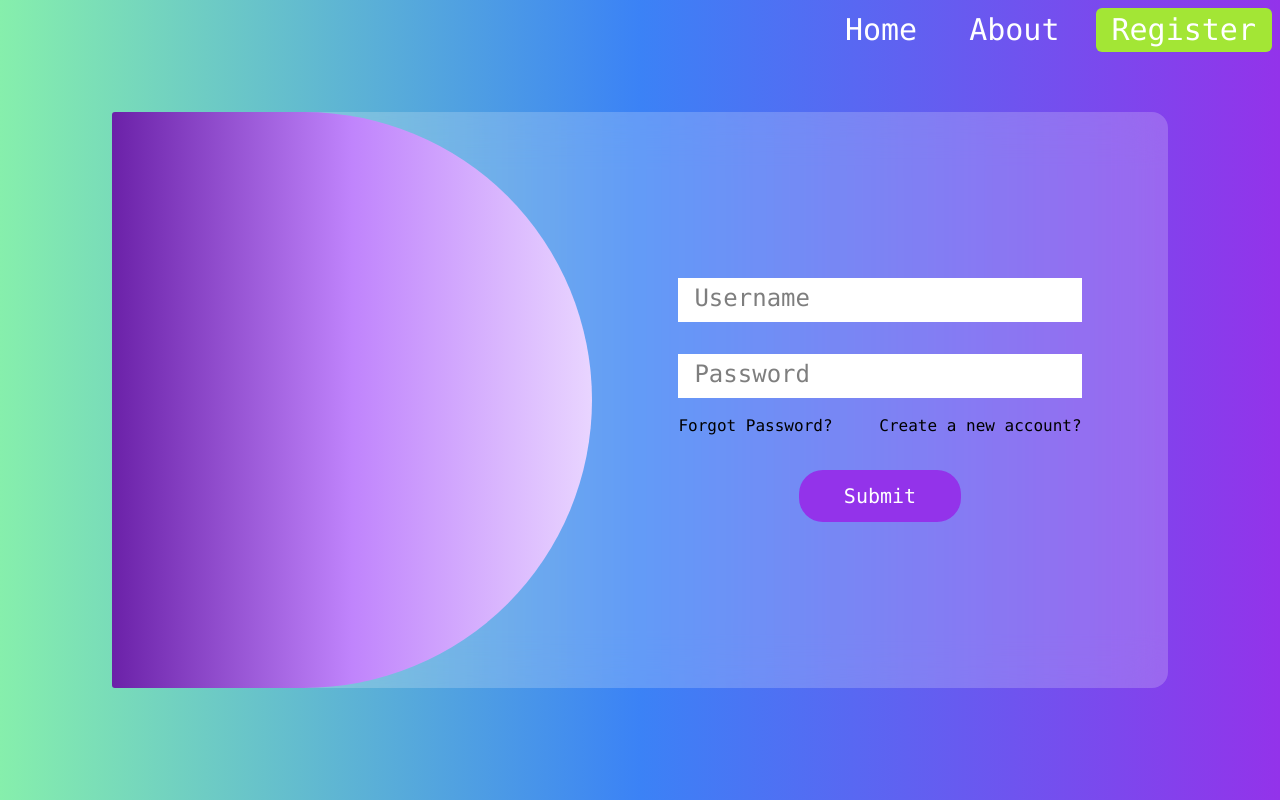
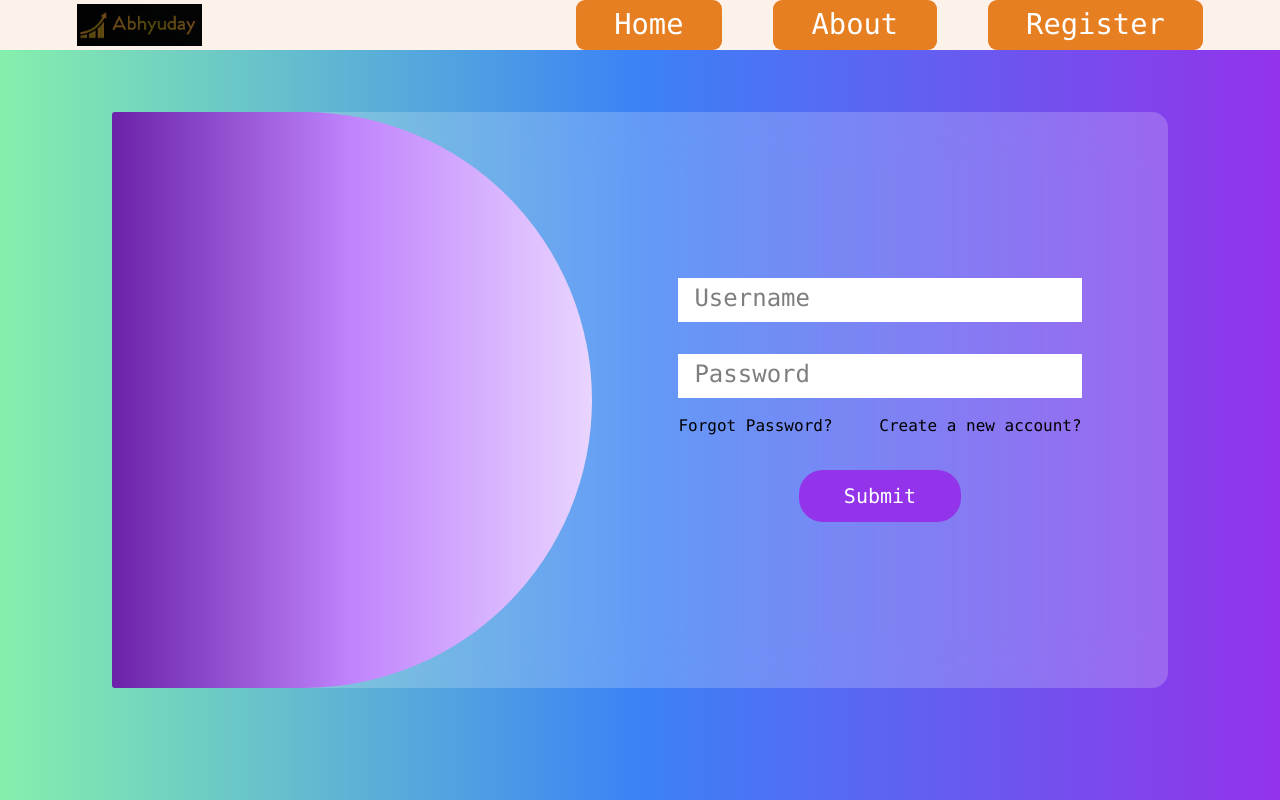
Before and after one commit to sanjeev-singh-2311/3rd-sem-project, a Django app: page /authenticate/login/ in a window 1280 px wide. Run offline with Django 5.2, Linux system fonts and the light colour scheme; some libraries are stand-ins or nearby versions.

Commit message:
[UserAuth] Added the Login functionality, [HomePage] Created the Home Page

```diff
--- a/ProjectBackend/HomePage/templates/homepage.html
+++ b/ProjectBackend/HomePage/templates/homepage.html
@@ -1,4 +1,5 @@
 {% load static %}
+{% load filters %}
 <!DOCTYPE html>
 <html lang="en">
 	<head>
@@ -37,7 +38,7 @@
 						<li><a class="main-nav-link" href="homepage.html">Home</a></li>
 						<li><a class="main-nav-link" href="#">About</a></li>
 						<li><a class="main-nav-link" href={% url 'register-page' %}>Register</a></li>
-						<li><a class="main-nav-link" href={% url 'login-page' %}>Login</a></li>
+						<li><a class="main-nav-link" href={% url 'login-page' %}>{% if user|is_auth:request %}Logout{% else %}Login{% endif %}</a></li>
 					</ul>
 				</nav>
 			</header>
--- a/ProjectBackend/UserAuth/forms.py
+++ b/ProjectBackend/UserAuth/forms.py
@@ -26,6 +26,7 @@ class RegistrationForm:  # ! NOT TO BE USED RIGHT NOW, NEEDS COMPLETION
         self.email = post.get('email')
         self.password = post.get('password1')
         self.repPassword = post.get('password2')
+        self.usertype = True
 
     def is_valid(self):
         if not (self.password == self.repPassword):
--- a/ProjectBackend/UserAuth/templates/login.html
+++ b/ProjectBackend/UserAuth/templates/login.html
@@ -1,9 +1,77 @@
+{% load static %}
 <!DOCTYPE html>
 <html lang="en">
 	<head>
 		<meta charset="UTF-8">
 		<meta name="viewport" content="width=device-width, initial-scale=1.0">
 		<title>User Login</title>
+		<style>
+			/***************************************************/
+			/*HEADER*/
+			/**************************************************/
+
+			.header {
+				display: flex;
+				position : absolute;
+				font-size : 12px;
+				top : 0;
+				right : 0;
+				left : 0;
+				justify-content: space-between;
+				align-items: center;
+				z-index : 20;
+				background-color: #fdf2e9;
+				height: max-content; /* we fix the height so as to make the navigation sticky i.e stays even when controlled */
+				padding: 0 4.8rem;
+			}
+
+		.header-register {
+			position: absolute;
+			top: 0;
+			left: 0;
+			right: 0;
+			display: flex;
+			justify-content: space-between;
+			align-items: center;
+			background-color: #fdf2e9;
+			height: 9.6rem; /* we fix the height so as to make the navigation sticky i.e stays even when controlled */
+			padding: 0 4.8rem;
+			z-index: 5;
+		}
+
+		.logo {
+			height: 2.6rem;
+		}
+
+		/***************************************************/
+		/*NAVIGATION*/
+		/***************************************************/
+
+		.main-nav-list {
+			list-style: none;
+			display: flex;
+			gap: 3.2rem;
+		}
+
+		.main-nav-link:link,
+		.main-nav-link:visited {
+			display: inline-block;
+			text-decoration: none;
+			color: #fff;
+			font-weight: 550;
+			font-size: 1.8rem;
+			transition: all 0.4s;
+			background-color: #e67e22;
+			border-radius: 9px;
+			padding: 0.2rem 2.4rem;
+		}
+
+		.main-nav-link:hover,
+		.main-nav-link:active {
+			background-color: #8a4c14;
+		}
+		</style>
+
 		<script src="https://cdn.tailwindcss.com"></script>
 		<script>
 			tailwind.config = {
@@ -19,13 +87,26 @@
 	</head>
 	<body class="font-mono">
 
-		<nav class="website-header absolute left-0 right-0 top-0 h-max bg-transparent text-3xl z-50 p-2">
-			<ul class="flex justify-end text-center h-[60%] w-[100%] gap-x-5">
-				<li class="header-item py-1 px-4 text-white rounded-md hover:bg-orange-600 duration-200 select-none cursor-pointer"><a href={% url 'home-page' %}>Home</a></li>
-				<li class="header-item py-1 px-4 text-white rounded-md hover:bg-orange-600 duration-200 select-none cursor-pointer"><a href="#">About</a></li>
-				<li class="header-item py-1 px-4 bg-lime-400 text-white rounded-md hover:bg-orange-600 duration-200 select-none cursor-pointer"><a href="{% url 'register-page' %}">Register</a></li>
-			</ul>
-		</nav>
+		<!-- <nav class="website-header absolute left-0 right-0 top-0 h-max bg-transparent text-3xl z-50 p-2"> -->
+		<!-- 	<ul class="flex justify-end text-center h-[60%] w-[100%] gap-x-5"> -->
+		<!-- 		<li class="header-item py-1 px-4 text-white rounded-md hover:bg-orange-600 duration-200 select-none cursor-pointer"><a href={% url 'home-page' %}>Home</a></li> -->
+		<!-- 		<li class="header-item py-1 px-4 text-white rounded-md hover:bg-orange-600 duration-200 select-none cursor-pointer"><a href="#">About</a></li> -->
+		<!-- 		<li class="header-item py-1 px-4 bg-lime-400 text-white rounded-md hover:bg-orange-600 duration-200 select-none cursor-pointer"><a href="{% url 'register-page' %}">Register</a></li> -->
+		<!-- 	</ul> -->
+		<!-- </nav> -->
+
+		<header class="header">
+			<img class="logo" alt="abhyuday logo" src={% static "images/logos/main-logo.png" %}/>
+			<nav class="main-nav">
+				<ul class="main-nav-list">
+					<li><a class="main-nav-link" href={% url 'home-page' %}>Home</a></li>
+					<li><a class="main-nav-link" href={% url 'home-page' %}>About</a></li>
+					<li><a class="main-nav-link" href={% url 'register-page' %}>Register</a></li>
+					<!-- <li><a class="main-nav-link" href={% url 'login-page' %}>Login</a></li> -->
+				</ul>
+			</nav>
+		</header>
+
 
 		<main class="main-content absolute top-0 bottom-0 left-0 right-0 bg-gradient-to-r from-green-300 via-blue-500 to-purple-600 overflow-hidden px-28 py-28">
 			<section class="login-wrapper flex h-[100%] bg-white/20 backdrop-blur-xl rounded-2xl">
@@ -35,10 +116,10 @@
 				<section class="form-area h-[100%] w-[60%] grid place-items-center gap-0">
 					<form class="form-fields flex flex-col gap-4 w-[70%]" method='POST'>{% csrf_token %}
 						<span class="user-name relative">
-							<input type="text" class="p-2 text-lg w-[100%] peer/user-name outline-none outline-offset-0 focus-visible:outline-green-400" spellcheck="false" required><label for="user-name" class="absolute px-2 left-2 rounded-md top-1 text-2xl opacity-50 duration-200 peer-valid/user-name:opacity-100 peer-valid/user-name:translate-y-[-75%] peer-valid/user-name:bg-green-400 peer-valid/user-name:text-lg pointer-events-none peer-focus/user-name:opacity-100 peer-focus/user-name:translate-y-[-75%] peer-focus/user-name:bg-green-400 peer-focus/user-name:text-lg">Username</label>
+							<input type="text" name="username" class="p-2 text-lg w-[100%] peer/user-name outline-none outline-offset-0 focus-visible:outline-green-400" spellcheck="false" required><label for="user-name" class="absolute px-2 left-2 rounded-md top-1 text-2xl opacity-50 duration-200 peer-valid/user-name:opacity-100 peer-valid/user-name:translate-y-[-75%] peer-valid/user-name:bg-green-400 peer-valid/user-name:text-lg pointer-events-none peer-focus/user-name:opacity-100 peer-focus/user-name:translate-y-[-75%] peer-focus/user-name:bg-green-400 peer-focus/user-name:text-lg">Username</label>
 						</span>
 						<span class="user-pass mt-4 relative">
-							<input type="password" class="p-2 text-lg w-[100%] peer/user-pass outline-none outline-offset-0 focus-visible:outline-green-400" spellcheck="false" required><label for="user-pass" class="absolute px-2 left-2 rounded-md top-1 text-2xl opacity-50 duration-200 peer-valid/user-pass:opacity-100 peer-valid/user-pass:translate-y-[-75%] peer-valid/user-pass:bg-green-400 peer-valid/user-pass:text-lg pointer-events-none peer-focus/user-pass:opacity-100 peer-focus/user-pass:translate-y-[-75%] peer-focus/user-pass:bg-green-400 peer-focus/user-pass:text-lg">Password</label>
+							<input type="password" name="password" class="p-2 text-lg w-[100%] peer/user-pass outline-none outline-offset-0 focus-visible:outline-green-400" spellcheck="false" required><label for="user-pass" class="absolute px-2 left-2 rounded-md top-1 text-2xl opacity-50 duration-200 peer-valid/user-pass:opacity-100 peer-valid/user-pass:translate-y-[-75%] peer-valid/user-pass:bg-green-400 peer-valid/user-pass:text-lg pointer-events-none peer-focus/user-pass:opacity-100 peer-focus/user-pass:translate-y-[-75%] peer-focus/user-pass:bg-green-400 peer-focus/user-pass:text-lg">Password</label>
 						</span>
 						<span class="links-area flex items-center justify-between">
 							<span class="forgot-btn"><a href="#">Forgot Password?</a></span>
--- a/ProjectBackend/UserAuth/views.py
+++ b/ProjectBackend/UserAuth/views.py
@@ -4,7 +4,7 @@ from django.views.generic import TemplateView
 from .forms import RegistrationForm, LoginForm
 from .models import UserData
 from django.shortcuts import redirect
-# from django.contrib.auth import authenticate, login
+from django.contrib.auth import authenticate, login
 
 
 class LoginPageView(TemplateView):
@@ -15,13 +15,22 @@ class LoginPageView(TemplateView):
         return render(request, self.template_name)
 
     def post(self, request, *args, **kwargs):
+        print(request)
         form = LoginForm(request.POST)
+        auth_json = form.formAuth()
+        if auth_json["status"]:
+            request.session['username'] = form.username
+            print("Here")
+            return redirect("home-page")
+        return redirect('login-page')
 
-        resp = form.formAuth()
+        # user = authenticate(request, username=form.username, password=form.password)
 
-        if resp["status"]:
-            request.session['user-name'] = form.username
-            return redirect("HomePage:home-page")
+        # if user:
+        #     login(request, user)
+        #     return redirect("HomePage:home-page")
+        # else:
+        #     return redirect("login-page")
 
 
 class RegistrationPageView(TemplateView):
```
Also changed, not shown: ProjectBackend/HomePage/static/css/style.css (+8 -2 lines), ProjectBackend/HomePage/templatetags/filters.py (added, +18 -0 lines), ProjectBackend/UserAuth/templates/register.html (+84 -18 lines), ProjectBackend/HomePage/templatetags/__init__.py (added), 1 other file.
